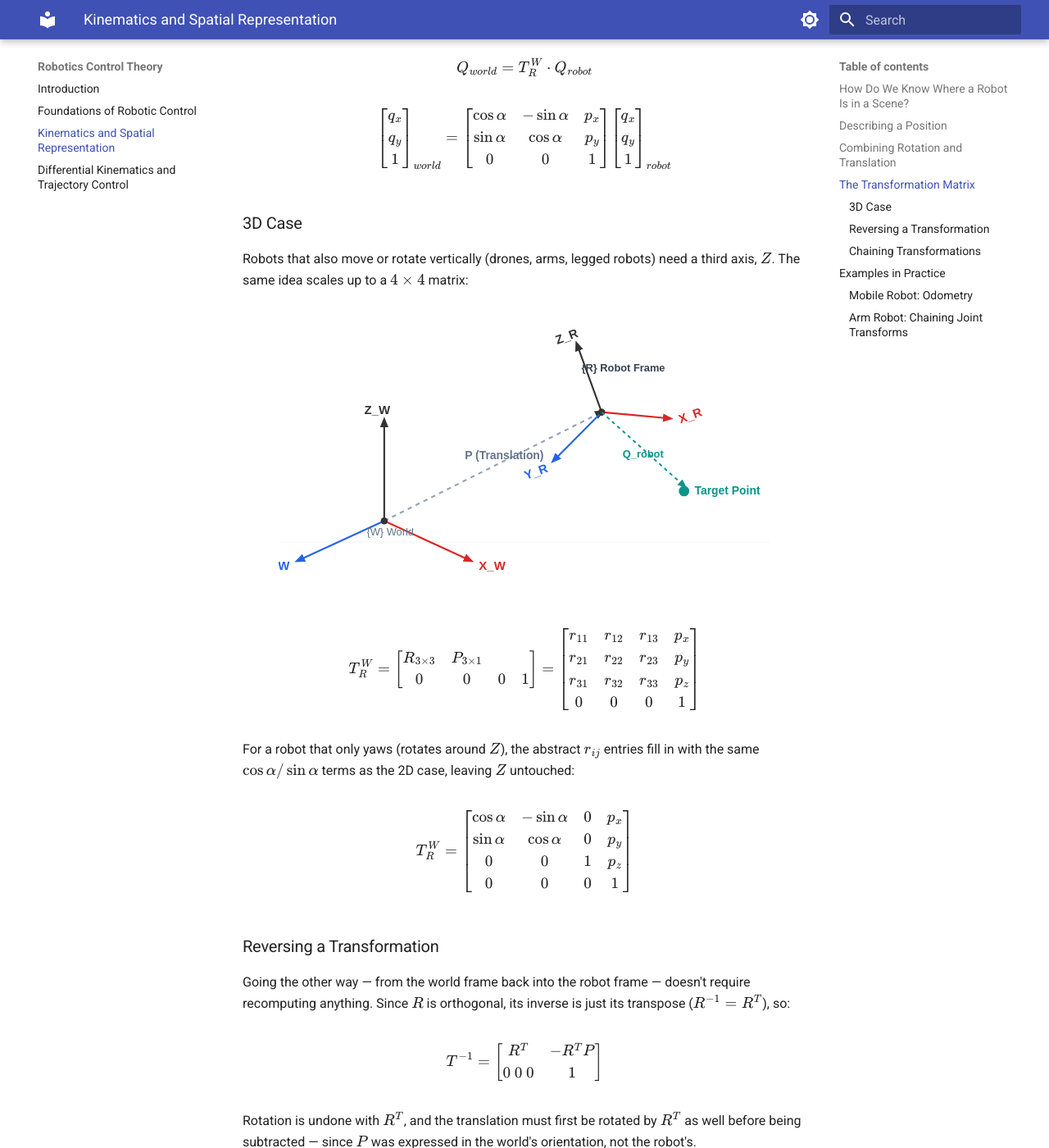
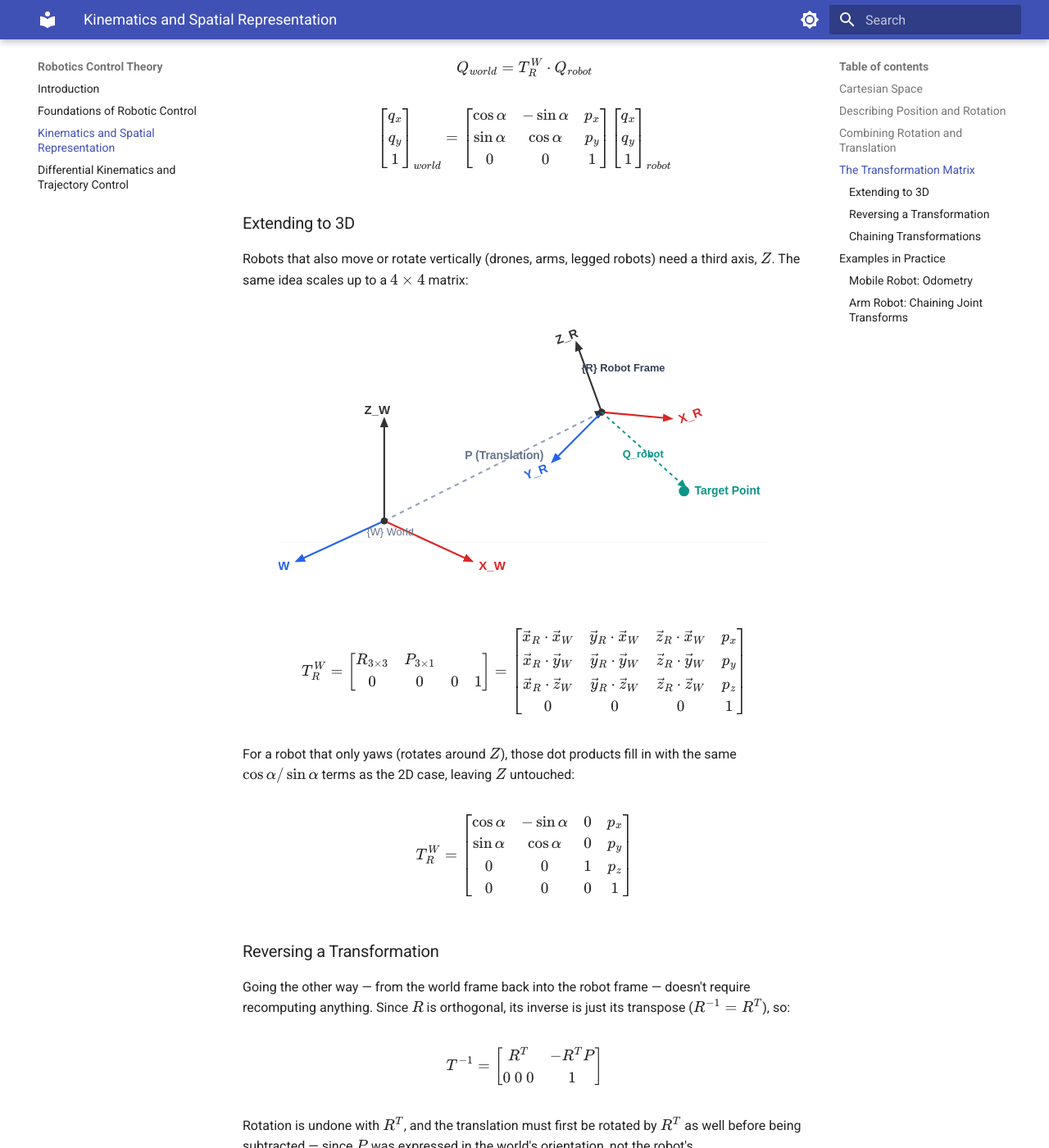
Before and after one commit to Kooroshoo/intro-to-robotics, an MkDocs documentation site: the page built from docs/02-kinematics-and-spatial-representation.md, in a window 1280 px wide and 1400 px high, scrolled down 3639 px. Shown: the whole window at 82% size. Built offline with MkDocs 1.6.1 and Material for MkDocs 9.7.7, drawn with Linux system fonts in a browser that asks for light colours; some of the changed text lies outside the part shown.

Commit message:
updarte images

```diff
--- a/docs/02-kinematics-and-spatial-representation.md
+++ b/docs/02-kinematics-and-spatial-representation.md
@@ -1,6 +1,6 @@
 # Part II: Kinematics and Spatial Representation
 
-## How Do We Know Where a Robot Is in a Scene?
+## Cartesian Space
 
 To describe a robot's position in space, we must account for both its **position** (translation) and its **orientation** (rotation). This position and rotation are always defined relative to a world coordinate frame. This representation is known as **Cartesian space**.
 
@@ -8,7 +8,7 @@
 ![Frame Transformation](assets/images/frame_transform.svg)
 </p>
 
-## Describing a Position
+## Describing Position and Rotation
 
 A robot's location can be described with three values, one along each of the $X$, $Y$, and $Z$ axes, measured relative to the world frame:
 
@@ -97,7 +97,7 @@
 \begin{bmatrix}q_x\\q_y\\1\end{bmatrix}_{world} = \begin{bmatrix}\cos\alpha & -\sin\alpha & p_x \\ \sin\alpha & \cos\alpha & p_y \\ 0 & 0 & 1\end{bmatrix}\begin{bmatrix}q_x\\q_y\\1\end{bmatrix}_{robot}
 $$
 
-### 3D Case
+### Extending to 3D
 
 Robots that also move or rotate vertically (drones, arms, legged robots) need a third axis, $Z$. The same idea scales up to a $4 \times 4$ matrix:
 
@@ -113,14 +113,14 @@
 \end{bmatrix}
 =
 \begin{bmatrix}
-r_{11} & r_{12} & r_{13} & p_x \\
-r_{21} & r_{22} & r_{23} & p_y \\
-r_{31} & r_{32} & r_{33} & p_z \\
+\vec x_R\cdot\vec x_W & \vec y_R\cdot\vec x_W & \vec z_R\cdot\vec x_W & p_x \\
+\vec x_R\cdot\vec y_W & \vec y_R\cdot\vec y_W & \vec z_R\cdot\vec y_W & p_y \\
+\vec x_R\cdot\vec z_W & \vec y_R\cdot\vec z_W & \vec z_R\cdot\vec z_W & p_z \\
 0 & 0 & 0 & 1
 \end{bmatrix}
 $$
 
-For a robot that only yaws (rotates around $Z$), the abstract $r_{ij}$ entries fill in with the same $\cos\alpha / \sin\alpha$ terms as the 2D case, leaving $Z$ untouched:
+For a robot that only yaws (rotates around $Z$), those dot products fill in with the same $\cos\alpha / \sin\alpha$ terms as the 2D case, leaving $Z$ untouched:
 
 $$
 T^W_R =
```
Also changed, not shown: docs/assets/images/frame_chain.svg, docs/assets/images/rotation_dot_product.svg.
